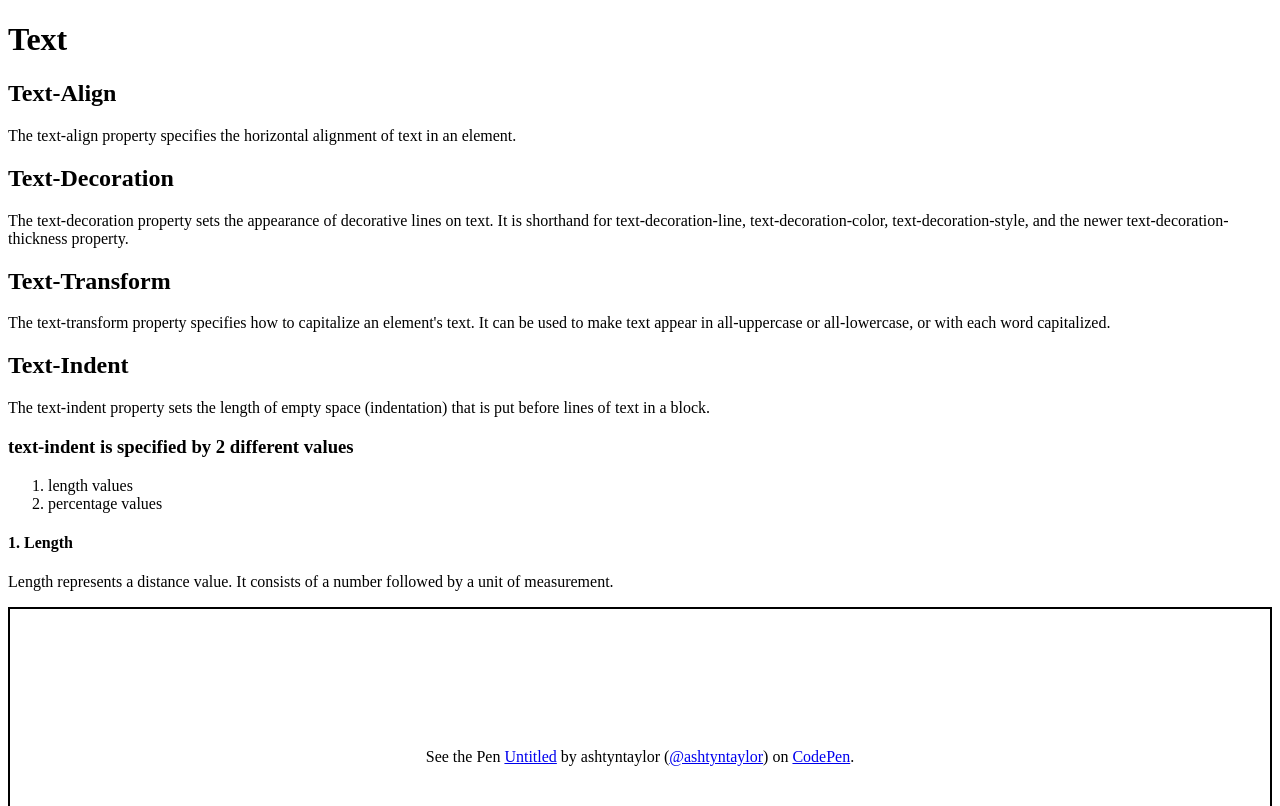
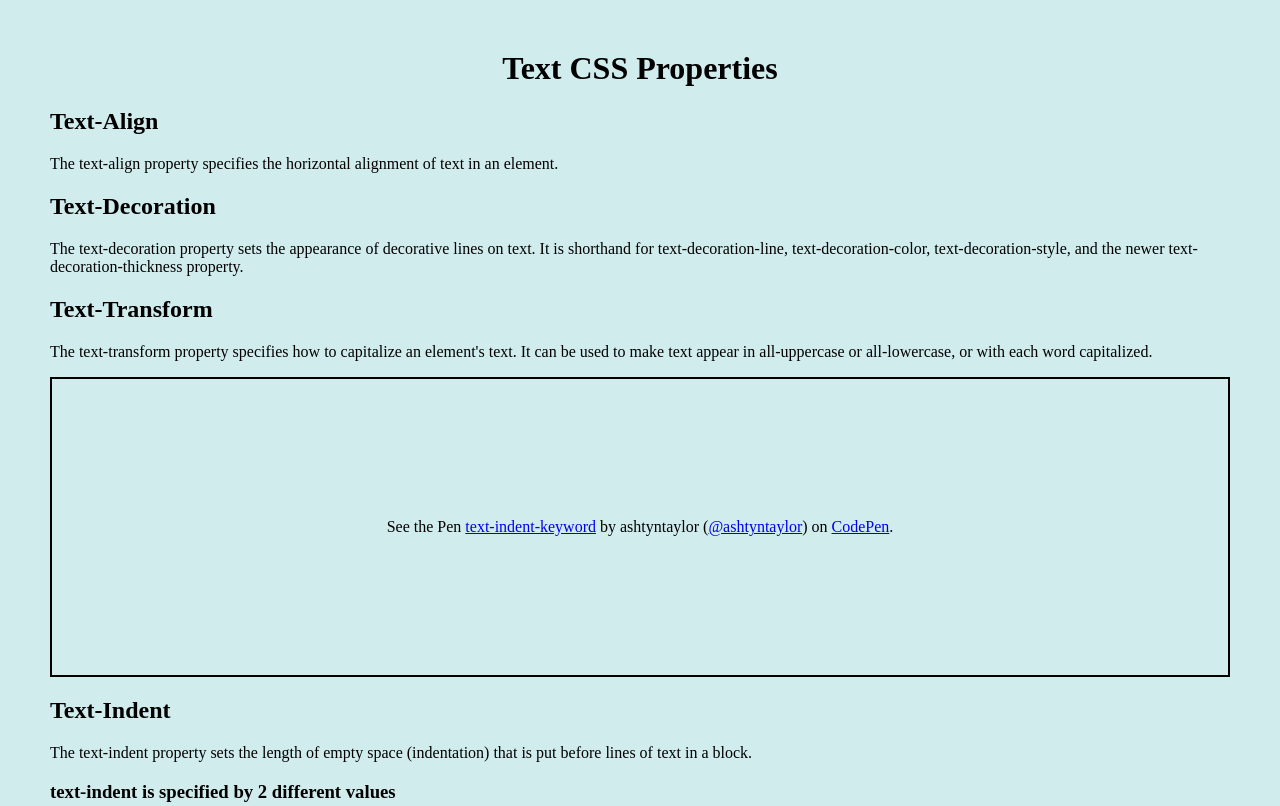
Before and after one commit to ashtyntaylor/css-topic-text, a plain HTML site: page index.html in a window 1280 px wide. Shown: the top 806 px of the page. Drawn offline with Linux system fonts and the light colour scheme; a script that the page names is missing.

Commit message:
added text-transform description and styles

```diff
--- a/index.html
+++ b/index.html
@@ -5,11 +5,12 @@
   <meta charset="UTF-8">
   <meta http-equiv="X-UA-Compatible" content="IE=edge">
   <meta name="viewport" content="width=device-width, initial-scale=1.0">
+  <link rel="stylesheet" href="styles/main.css">
   <title>CSS Topic - Text</title>
 </head>
 
 <body>
-  <h1>Text</h1>
+  <h1>Text CSS Properties</h1>
 
   <h2>Text-Align</h2>
   <p>The text-align property specifies the horizontal alignment of text in an element.</p>
@@ -22,6 +23,13 @@
   <h2>Text-Transform</h2>
   <p>The text-transform property specifies how to capitalize an element's text. It can be used to make text appear in
     all-uppercase or all-lowercase, or with each word capitalized.</p>
+  <p class="codepen" data-height="300" data-default-tab="html,result" data-slug-hash="NWBoMRJ" data-user="ashtyntaylor"
+    style="height: 300px; box-sizing: border-box; display: flex; align-items: center; justify-content: center; border: 2px solid; margin: 1em 0; padding: 1em;">
+    <span>See the Pen <a href="https://codepen.io/ashtyntaylor/pen/NWBoMRJ">
+        text-indent-keyword</a> by ashtyntaylor (<a href="https://codepen.io/ashtyntaylor">@ashtyntaylor</a>)
+      on <a href="https://codepen.io">CodePen</a>.</span>
+  </p>
+  <script async src="https://cpwebassets.codepen.io/assets/embed/ei.js"></script>
 
   <h2>Text-Indent</h2>
   <p>The text-indent property sets the length of empty space (indentation) that is put before lines of text in a block.
--- /dev/null
+++ b/styles/main.css
@@ -0,0 +1,8 @@
+body {
+  background-color: #d1eced;
+  margin: 50px;
+}
+
+h1 {
+  text-align: center;
+}
```
